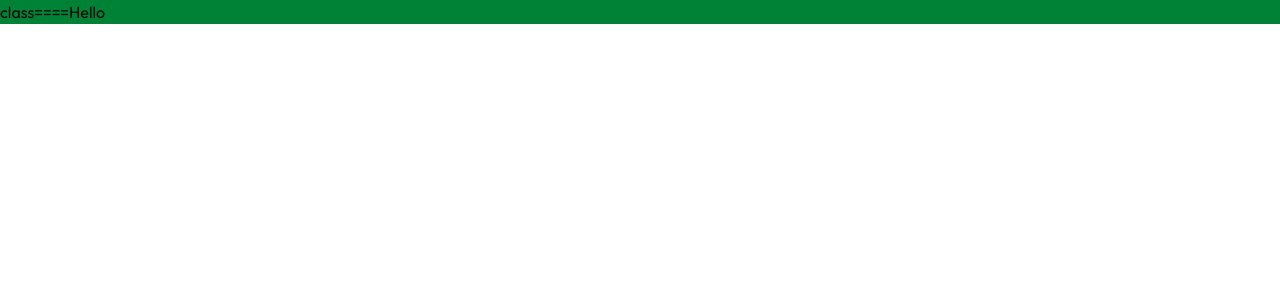
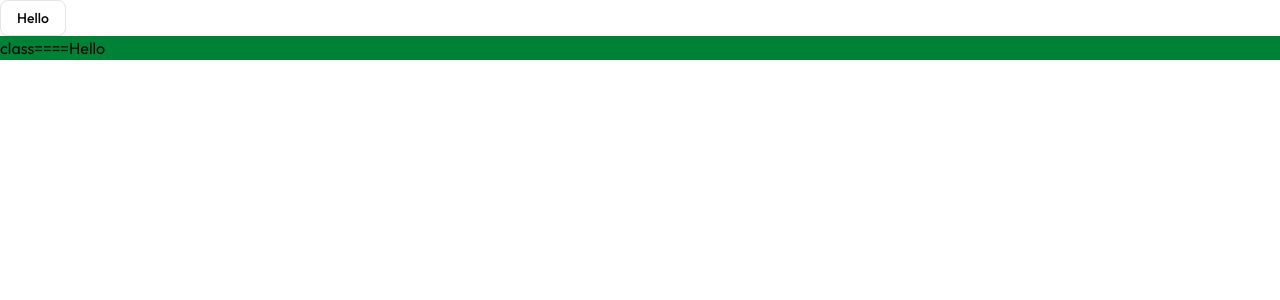
Before and after one commit to ugyentring/saas-lms, a Next.js app: page / in a window 1280 px wide. Shown: the top 300 px of the page. Built offline with nearby package versions, Linux system fonts and the light colour scheme.

Commit message:
neondb and drizzle orm setup

```diff
--- a/app/page.js
+++ b/app/page.js
@@ -1,5 +1,11 @@
+import { Button } from "@/components/ui/button";
 import Image from "next/image";
 
 export default function Home() {
-  return <h2 className="bg-green-700"> class====Hello</h2>;
+  return (
+    <>
+      <Button variant="outline">Hello</Button>
+      <h2 className="bg-green-700"> class====Hello</h2>
+    </>
+  );
 }
--- /dev/null
+++ b/components/ui/button.jsx
@@ -0,0 +1,55 @@
+import * as React from "react"
+import { Slot } from "@radix-ui/react-slot"
+import { cva } from "class-variance-authority";
+
+import { cn } from "@/lib/utils"
+
+const buttonVariants = cva(
+  "inline-flex items-center justify-center gap-2 whitespace-nowrap rounded-md text-sm font-medium transition-all disabled:pointer-events-none disabled:opacity-50 [&_svg]:pointer-events-none [&_svg:not([class*='size-'])]:size-4 shrink-0 [&_svg]:shrink-0 outline-none focus-visible:border-ring focus-visible:ring-ring/50 focus-visible:ring-[3px] aria-invalid:ring-destructive/20 dark:aria-invalid:ring-destructive/40 aria-invalid:border-destructive",
+  {
+    variants: {
+      variant: {
+        default:
+          "bg-primary text-primary-foreground shadow-xs hover:bg-primary/90",
+        destructive:
+          "bg-destructive text-white shadow-xs hover:bg-destructive/90 focus-visible:ring-destructive/20 dark:focus-visible:ring-destructive/40 dark:bg-destructive/60",
+        outline:
+          "border bg-background shadow-xs hover:bg-accent hover:text-accent-foreground dark:bg-input/30 dark:border-input dark:hover:bg-input/50",
+        secondary:
+          "bg-secondary text-secondary-foreground shadow-xs hover:bg-secondary/80",
+        ghost:
+          "hover:bg-accent hover:text-accent-foreground dark:hover:bg-accent/50",
+        link: "text-primary underline-offset-4 hover:underline",
+      },
+      size: {
+        default: "h-9 px-4 py-2 has-[>svg]:px-3",
+        sm: "h-8 rounded-md gap-1.5 px-3 has-[>svg]:px-2.5",
+        lg: "h-10 rounded-md px-6 has-[>svg]:px-4",
+        icon: "size-9",
+      },
+    },
+    defaultVariants: {
+      variant: "default",
+      size: "default",
+    },
+  }
+)
+
+function Button({
+  className,
+  variant,
+  size,
+  asChild = false,
+  ...props
+}) {
+  const Comp = asChild ? Slot : "button"
+
+  return (
+    (<Comp
+      data-slot="button"
+      className={cn(buttonVariants({ variant, size, className }))}
+      {...props} />)
+  );
+}
+
+export { Button, buttonVariants }
--- /dev/null
+++ b/config/db.js
@@ -0,0 +1,3 @@
+import { drizzle } from "drizzle-orm/neon-http";
+
+export const db = drizzle(process.env.NEXT_PUBLIC_DATABASE_CONNECTION_STRING);
--- /dev/null
+++ b/config/schema.js
@@ -0,0 +1,14 @@
+import {
+  boolean,
+  serial,
+  integer,
+  pgTable,
+  varchar,
+} from "drizzle-orm/pg-core";
+
+export const USER_TABLE = pgTable("users", {
+  id: serial().primaryKey(),
+  userName: varchar().notNull(),
+  email: varchar().notNull(),
+  isMember: boolean().default(false),
+});
--- /dev/null
+++ b/drizzle.config.js
@@ -0,0 +1,8 @@
+import { defineConfig } from "drizzle-kit";
+export default defineConfig({
+  dialect: "postgresql",
+  schema: "./config/schema.js",
+  dbCredentials: {
+    url: "postgresql://neondb_owner:npg_vkTrDjA30Cis@ep-raspy-bird-a1i71q4c-pooler.ap-southeast-1.aws.neon.tech/saas-lms-app?sslmode=require",
+  },
+});
--- a/package.json
+++ b/package.json
@@ -9,8 +9,12 @@
     "lint": "next lint"
   },
   "dependencies": {
+    "@neondatabase/serverless": "^0.10.4",
+    "@radix-ui/react-slot": "^1.1.2",
     "class-variance-authority": "^0.7.1",
     "clsx": "^2.1.1",
+    "dotenv": "^16.4.7",
+    "drizzle-orm": "^0.40.0",
     "lucide-react": "^0.479.0",
     "next": "15.2.2",
     "react": "^19.0.0",
@@ -21,6 +25,7 @@
   "devDependencies": {
     "@tailwindcss/postcss": "^4.0.14",
     "autoprefixer": "^10.4.21",
+    "drizzle-kit": "^0.30.5",
     "postcss": "^8.5.3",
     "tailwindcss": "^4.0.14"
   }
```
Also changed, not shown: 1 other file (tests, documents, lock files or other folders).
